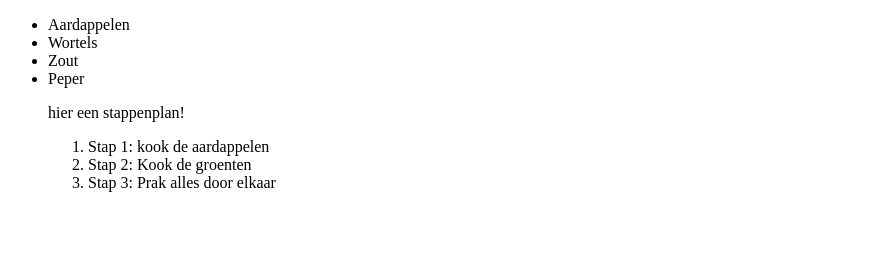
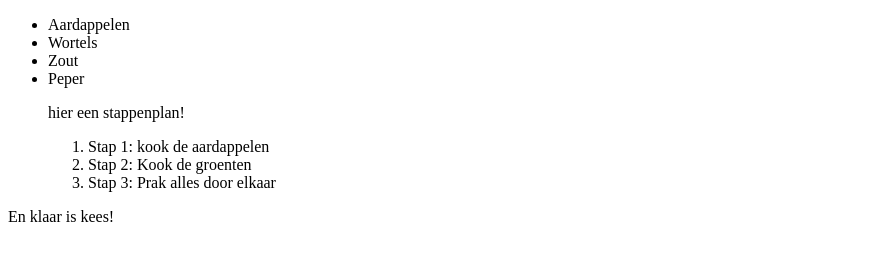
Before and after one commit to Omarewida/odin-recipes, a plain HTML site: page recipes/stampot.html in a window 1280 px wide. Shown: the part 410-670 px from the top of the page, without its empty margins (0-870 px from the left). Drawn offline with Linux system fonts and the light colour scheme.

Commit message:
hier het bericht

```diff
--- a/recipes/stampot.html
+++ b/recipes/stampot.html
@@ -22,5 +22,7 @@
             <li>Stap 3: Prak alles door elkaar</li>
         </ol>
     </ul>
+    <p>En klaar is kees!</p>
+
 </body>
 </html>
```
